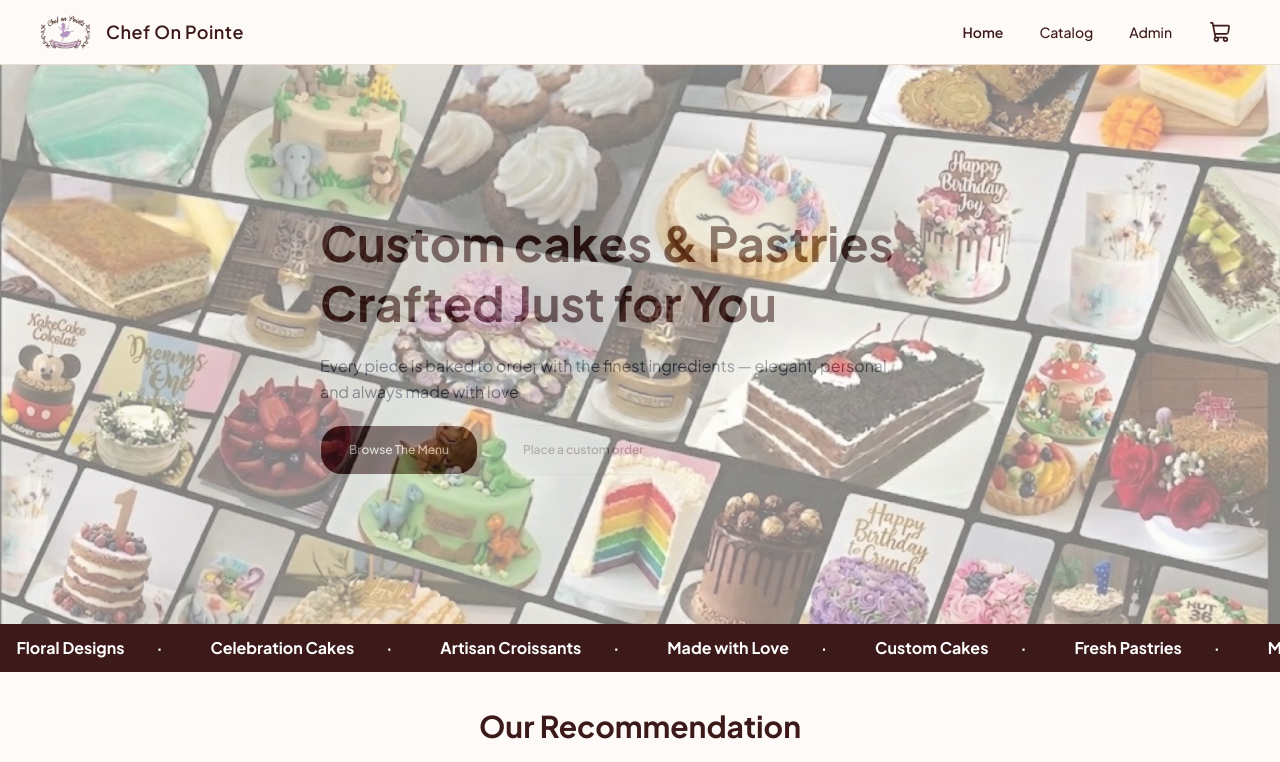
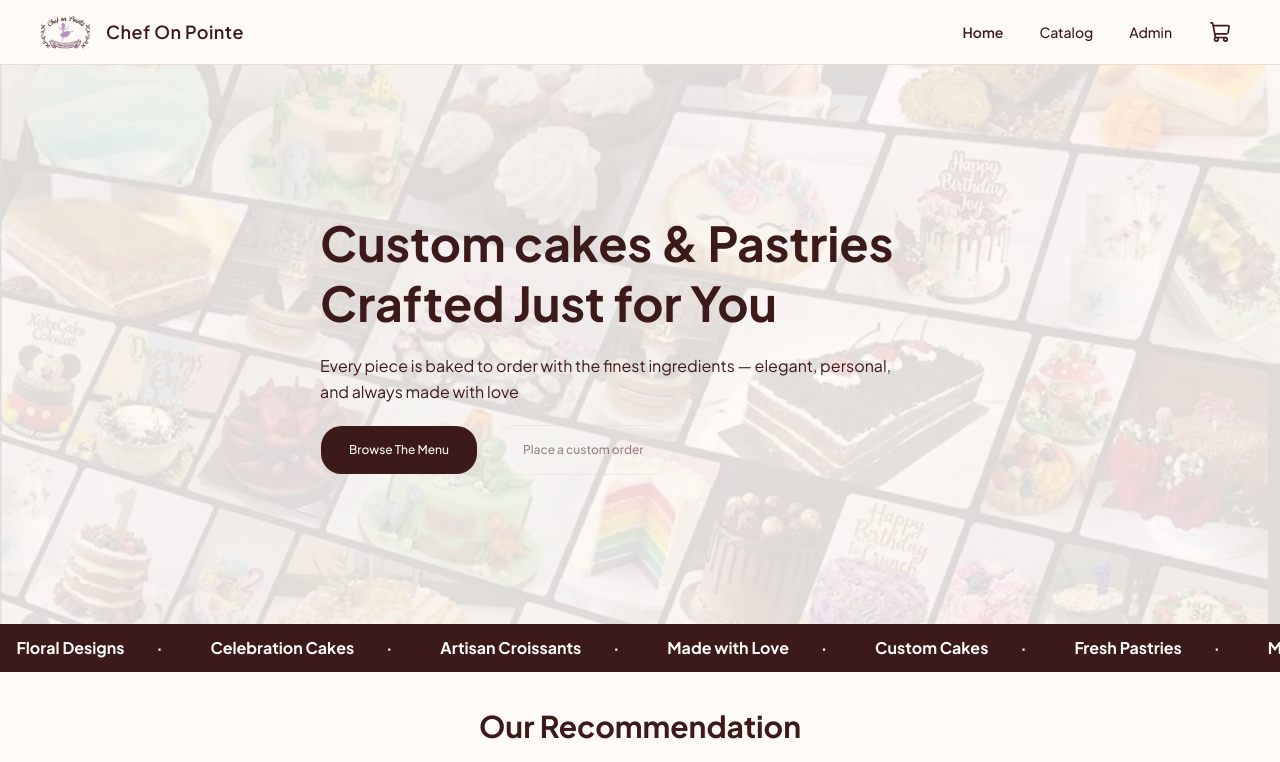
Before and after one commit to UKRIDA-Developer-Team/mencoba-serius, a Next.js app: page / in a window 1280 px wide. Shown: the top 762 px of the page. Built offline with nearby package versions, Linux system fonts and the light colour scheme.

Commit message:
feat: Fix banner

```diff
--- a/features/guest/components/layouts/Hero.tsx
+++ b/features/guest/components/layouts/Hero.tsx
@@ -5,11 +5,19 @@ import Image from "next/image";
 export default function HeroSection() {
     return (
         <div className="relative w-full flex items-center justify-center min-h-[80vh] md:min-h-[70vh]">
-            <div className="flex flex-col gap-6 md:gap-5 px-6 py-12 md:px-16 max-w-3xl w-full">
+            <Image
+                src="/product/banner.jpeg"
+                alt="Hero Image"
+                width={800}
+                height={600}
+                className="absolute inset-0 w-full h-full object-cover"
+            />
+            <div className="absolute inset-0 bg-background/87" aria-hidden="true" />
+            <div className="relative z-10 flex flex-col gap-6 md:gap-5 px-6 py-12 md:px-16 max-w-3xl w-full">
                 <h1 className="text-3xl sm:text-4xl md:text-5xl font-bold text-primary leading-tight">
                     Custom cakes & Pastries Crafted Just for You
                 </h1>
-                <p className="text-gray-600 text-sm sm:text-base leading-relaxed max-w-xl">
+                <p className="text-primary text-sm sm:text-base leading-relaxed max-w-xl">
                     Every piece is baked to order with the finest ingredients — elegant, personal, and always made with love
                 </p>
                 <div className="flex flex-wrap gap-4">
@@ -23,13 +31,6 @@ export default function HeroSection() {
                     </Button>
                 </div>
             </div>
-            <Image
-                src="/product/banner.jpeg"
-                alt="Hero Image"
-                width={800}
-                height={600}
-                className="absolute top-0 right-0 w-full h-full object-cover opacity-40 md:opacity-50"
-            />
         </div>
     );
 }
```
